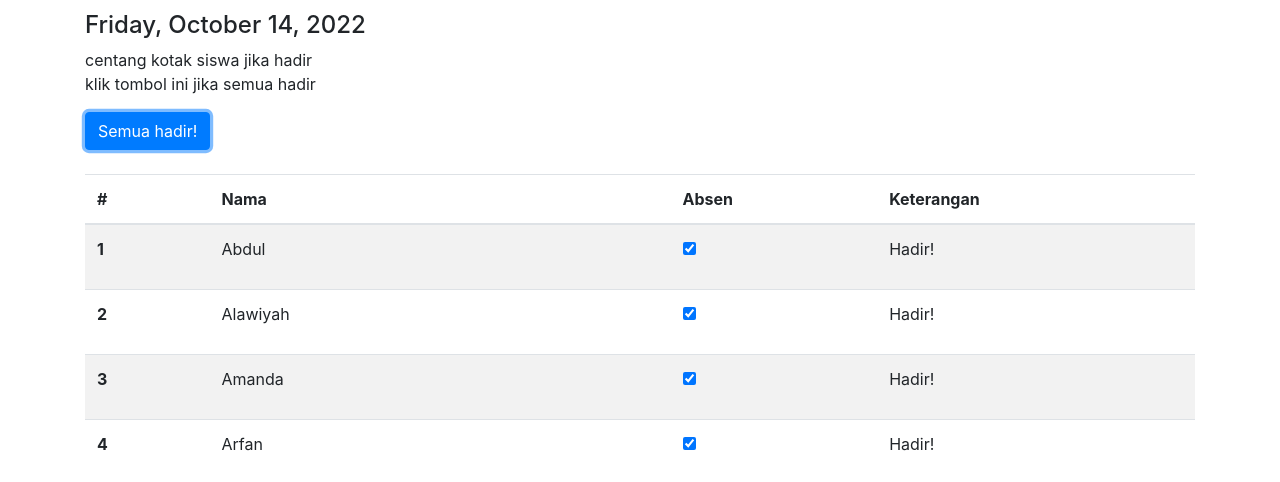
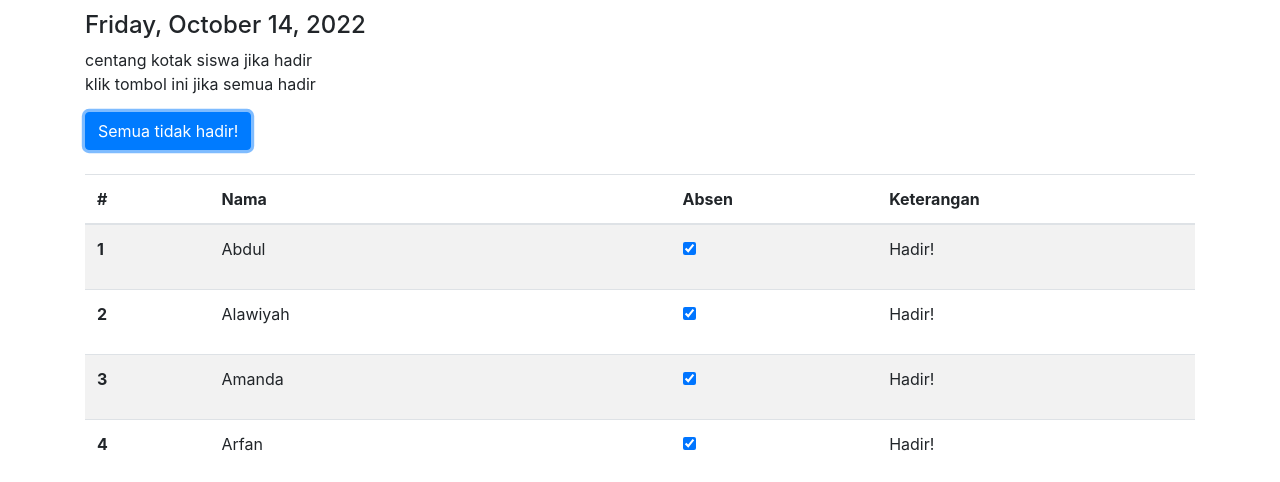
Before and after one commit to diosamuel/sekretaris, a plain HTML site: page absen.html in a window 1280 px wide. Both pictures are taken after a click on the button "Semua hadir!". Shown: the part 300-782 px from the top of the page. Drawn offline with nearby package versions, Linux system fonts and the light colour scheme.

Commit message:
edit-present-button

```diff
--- a/absen.html
+++ b/absen.html
@@ -18,7 +18,7 @@
 			<h4>{{date}}</h4>
 			<p>centang kotak siswa jika hadir<br>klik tombol ini jika semua hadir</p>
 
-			<button @click='centangSemua' class="btn btn-primary">Semua hadir!</button>
+			<button @click='centangSemua' class="btn btn-primary" id="btn-hadir">Semua hadir!</button>
 			<br>
 			<br>
 			<div class="table-responsive">
--- a/js/main.js
+++ b/js/main.js
@@ -247,6 +247,13 @@ vm = new Vue({
         },
         //util
         centangSemua() {
+            if(document.getElementById("btn-hadir").innerText=='Semua hadir!'){
+                document.getElementById("btn-hadir").innerText='Semua tidak hadir!';
+            }
+            else{
+                document.getElementById("btn-hadir").innerText='Semua hadir!';
+            }
+
             if(this.siswa.every(x=>x.absen==true)){
                 this.siswa = this.siswa.map(x => a = {
                     nama: x.nama,
```
